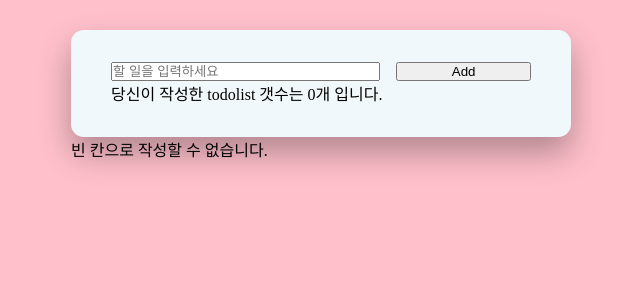
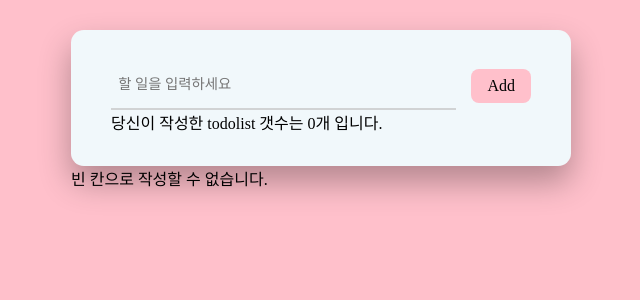
Before and after one commit to Anchaeyeon/PHP-ToDoList, a PHP site: page /html/index.html in a window 1280 px wide. Shown: the top 300 px of the page, without its empty margins (319-959 px from the left). Run offline with PHP 8.4, Linux system fonts and the light colour scheme; some web fonts are replaced.

Commit message:
Add 버튼 수정

```diff
--- a/css/index.css
+++ b/css/index.css
@@ -34,8 +34,33 @@ body {
 }
 
 #wrapper {
-    position: relative;
-    display: grid;
-    grid-template-columns: 8fr 4fr;
-    gap: 1em;
+    display: flex;
+    align-items: center;
+    gap: 15px;
 }
+
+#wrapper input {
+    flex: 1;
+    font-family: 'GowunDodum-Regular';
+    background-color: transparent;
+    color: black;
+    font-size: 0.9em;
+    border: none;
+    border-bottom: 2px solid #d1d3d4;
+    padding: 1em 0.5em;
+}
+
+#wrapper input:focus {
+    outline: none;
+    border-color: pink;
+}
+
+#add-btn input {
+    border-radius: 0.5em;
+    font-weight: 500;
+    font-size: 1em;
+    background-color: pink;
+    border: none;
+    padding: 8px 16px;
+    cursor: pointer;
+}
--- a/html/index.html
+++ b/html/index.html
@@ -11,7 +11,9 @@
         <div class="container">
             <div id="wrapper">
                 <input type="text" placeholder="할 일을 입력하세요"/>
-                <button id="add-btn">Add</button>
+                <div id="add-btn">
+                    <input type="submit" value="Add">
+                </div>
             </div>
             <div id="tasks">
                 <p id="pending-tasks">
```
